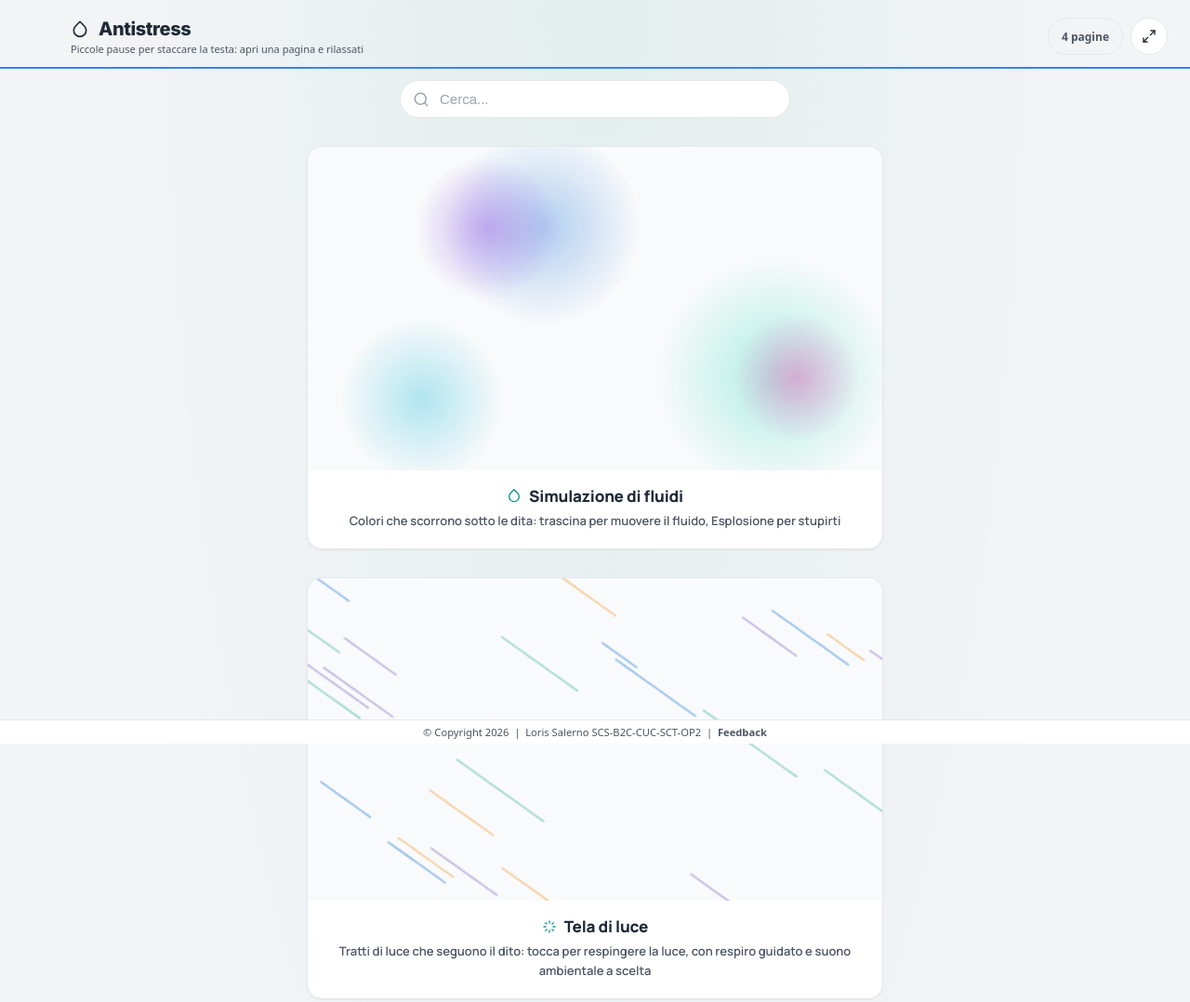
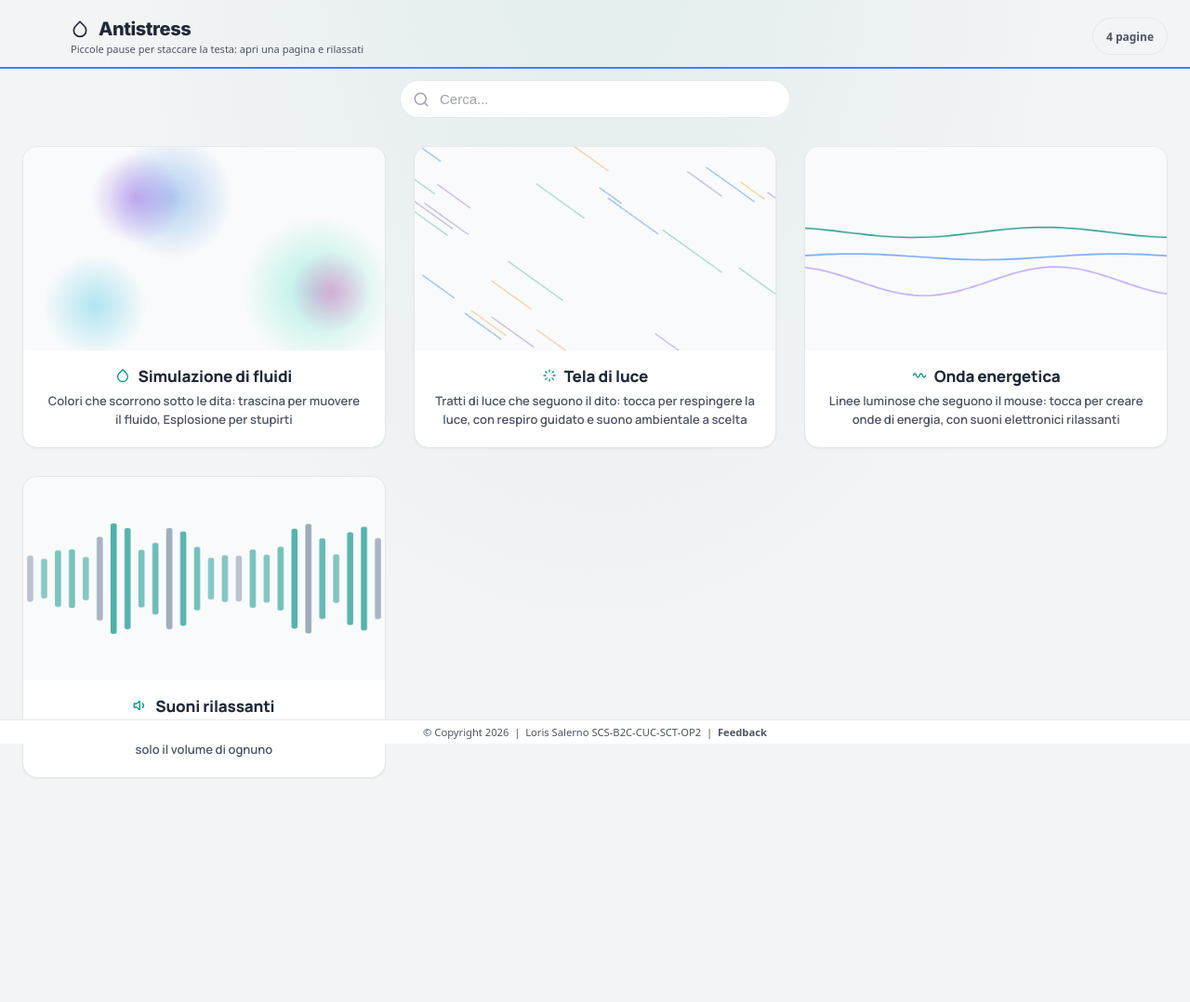
Before and after one commit to lorissalerno/MyLolloTool, a plain HTML site: page antistress.html in a window 1280 px wide. Shown: the top 1078 px of the page at 93% size. After the commit the page ends 901 px from the top, so only its background shows below. Drawn offline with Linux system fonts and the light colour scheme.

Commit message:
Antistress: tutta pagina attiva di default, pulsante espandi nascosto

```diff
--- a/antistress.html
+++ b/antistress.html
@@ -133,11 +133,11 @@
 </head>
 <body>
 
-<div class="wrap">
+<div class="wrap expanded">
 
   <header class="page-head">
     <div class="brand"><div><h1><svg viewBox="0 0 24 24"><path d="M12 2.7l5.66 5.66a8 8 0 1 1-11.31 0z"/></svg><span data-t="title">Antistress</span></h1><p class="sub" data-t="sub">Piccole pause per staccare la testa: apri una pagina e rilassati</p></div></div>
-    <div class="right"><span class="pill" id="countPill"></span><button class="iconbtn" id="btn-expand" title="Allarga a tutta pagina"><span data-i="expand"></span></button></div>
+    <div class="right"><span class="pill" id="countPill"></span></div>
   </header>
 
   <div class="toolbar">
@@ -420,9 +420,9 @@
       try { localStorage.setItem(EXP_KEY, ex ? '1' : '0'); } catch (e) {}
       paintExpandBtn();
     }
-    try { applyExpand(localStorage.getItem(EXP_KEY) === '1'); } catch (e) {}
-    $('btn-expand').onclick = () =>
-      applyExpand(!document.querySelector('.wrap').classList.contains('expanded'));
+    try { applyExpand(localStorage.getItem(EXP_KEY) !== '0'); } catch (e) { applyExpand(true); }
+    { const b = $('btn-expand'); if (b) b.onclick = () =>
+      applyExpand(!document.querySelector('.wrap').classList.contains('expanded')); }
 
     // ===== Visualizzatore integrato =====
     function openViewer(p) {
```
